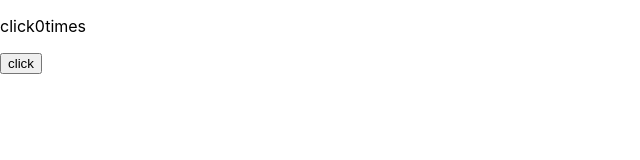
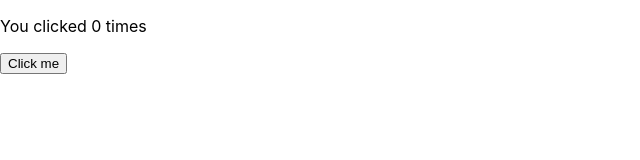
Before and after one commit to TTONGWANG/react_hooks, a React (Create React App) app: page / in a window 1280 px wide. Shown: the top 160 px of the page, without its empty margins (0-640 px from the left). Built offline with nearby package versions, Linux system fonts and the light colour scheme.

Commit message:
102 hooks type

```diff
--- a/src/App.js
+++ b/src/App.js
@@ -1,32 +1,47 @@
-import React,{Component} from 'react';
+import React,{useState} from 'react';
 
-class App extends Component {
-  constructor(props) {
-    super(props);
-    this.state = {
-      count: 0
-      }
-  }
-
-  handleClick = () => {
-    this.setState({
-      count: this.state.count + 1
-    })
-
-    // this.setState((state) =>({
-    //   count: state.count + 1
-    // }))
-    console.log(this.state.count)
-  }
-
-  render() {
-    return (
-      <div>
-        <p>click{this.state.count}times</p>
-        <button onClick = {this.handleClick}>click</button>
-      </div>
-    );
-  }
+function App () {
+  const [counter, setCount] = useState(0);
+  return (
+    <div>
+      <p>You clicked {counter} times</p>
+      <button onClick = {() => {setCount(counter + 1)}}>Click me</button>
+    </div>
+  )
 }
 
+
 export default App;
+
+// import React,{Component} from 'react';
+
+// class App extends Component {
+//   constructor(props) {
+//     super(props);
+//     this.state = {
+//       count: 0
+//       }
+//   }
+
+//   handleClick = () => {
+//     this.setState({
+//       count: this.state.count + 1
+//     })
+
+//     // this.setState((state) =>({
+//     //   count: state.count + 1
+//     // }))
+//     console.log(this.state.count)
+//   }
+
+//   render() {
+//     return (
+//       <div>
+//         <p>click{this.state.count}times</p>
+//         <button onClick = {this.handleClick}>click</button>
+//       </div>
+//     );
+//   }
+// }
+
+// export default App;
```
